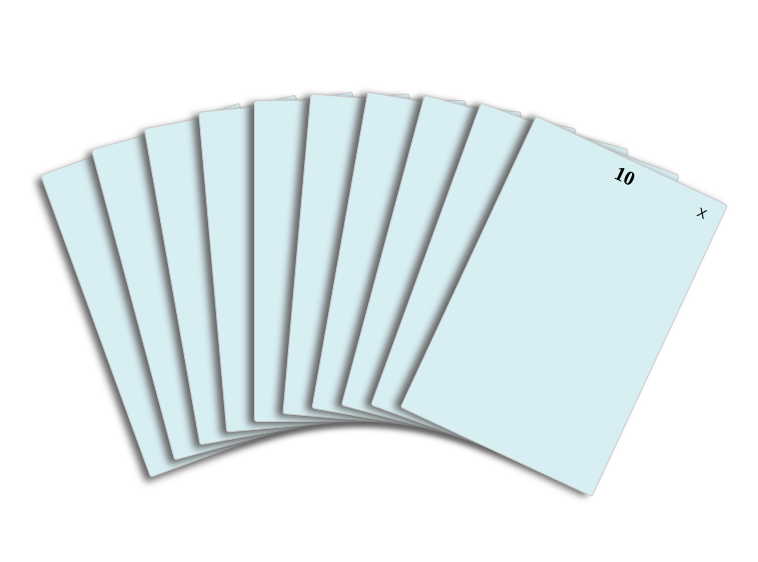
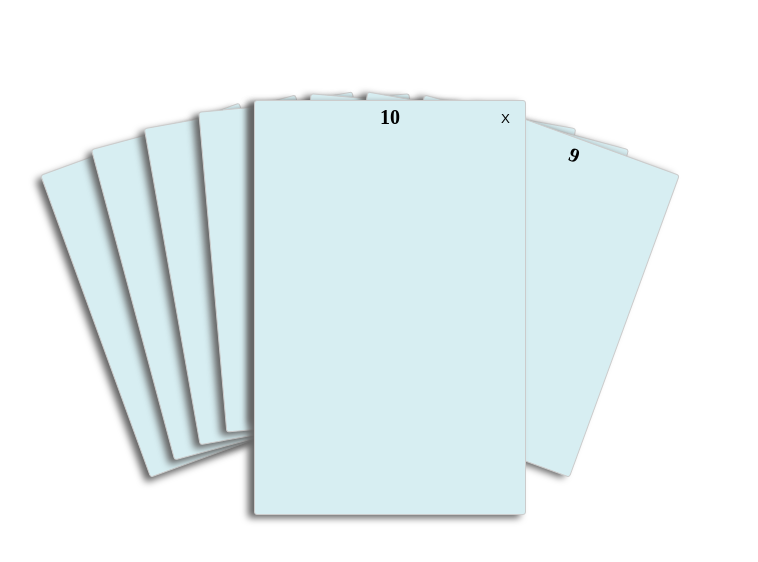
Before and after one commit to afrobambacar/UIL, a plain HTML site: page webui/card/html/card.html in a window 1280 px wide. Both pictures are taken after a click on the item "10". Shown: the whole page, without its empty margins (286-1044 px from the left). Drawn offline with nearby package versions, Linux system fonts and the light colour scheme.

Commit message:
fix card 01

```diff
--- a/webui/card/css/card.css
+++ b/webui/card/css/card.css
@@ -8,7 +8,7 @@ ul, li {list-style: none}
 .card_wrap li .btn_x:hover {font-weight:bold;}
 
 
-.card-wrap li.selected {
+.card_wrap li.selected {
 	animation-name:card;
 	animation-duration:0.5s;
 	animation-fill-mode: forwards;
```
